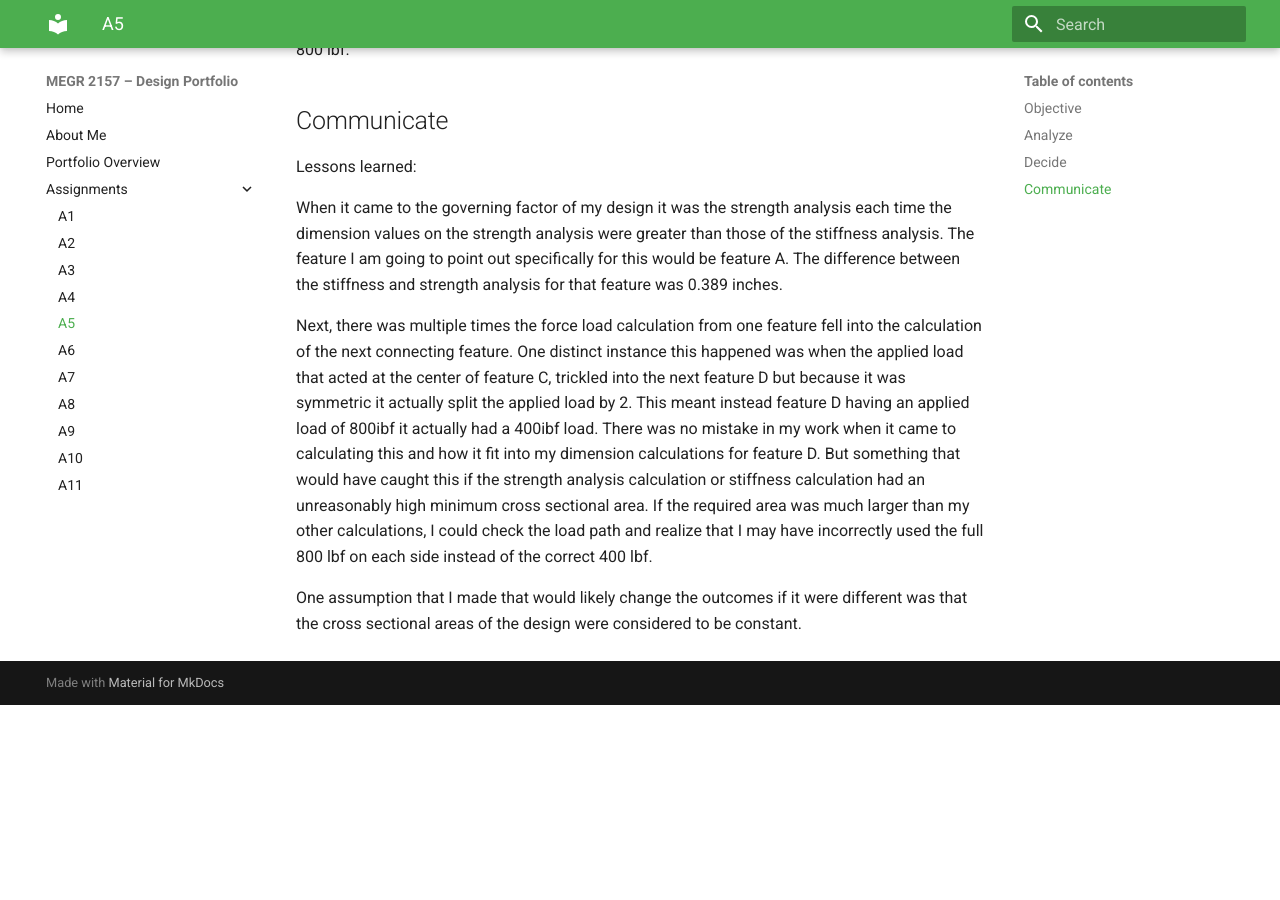
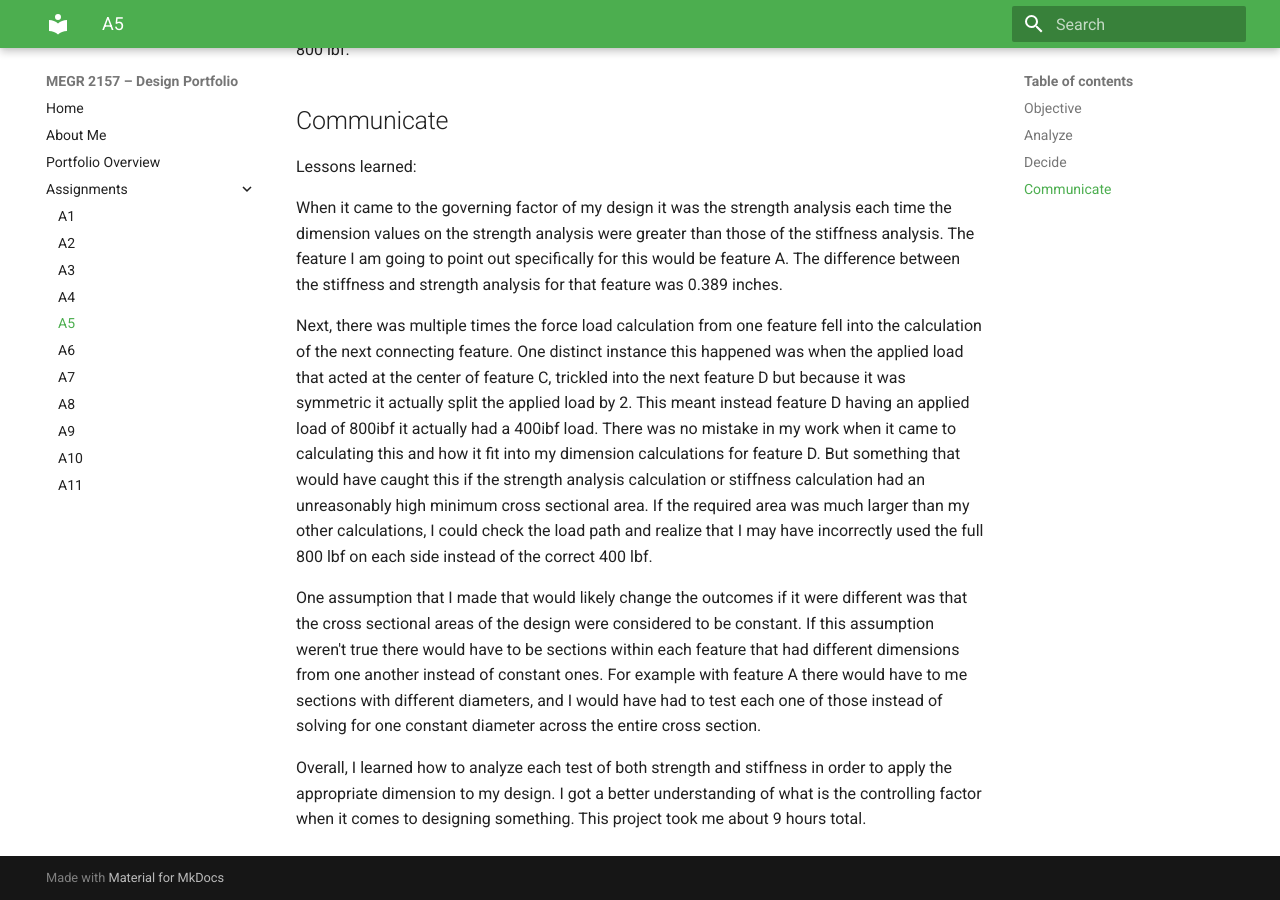
Before and after one commit to alinahsarratt/megr2157-portfolio, an MkDocs documentation site: the page built from docs/assignments/A05/index.md, in a window 1280 px wide and 900 px high, scrolled down 734 px. Built offline with MkDocs 1.6.1 and Material for MkDocs 9.7.7, drawn with Linux system fonts in a browser that asks for light colours; before the commit the page ends 1439 px from its top, so only the background shows below that.

Commit message:
Enhance analysis section with assumptions and outcomes
Added insights on assumptions and analysis results regarding cross-sectional areas and load calculations.

```diff
--- a/docs/assignments/A05/index.md
+++ b/docs/assignments/A05/index.md
@@ -16,4 +16,6 @@ When it came to the governing factor of my design it was the strength analysis e
 
 Next, there was multiple times the force load calculation from one feature fell into the calculation of the next connecting feature. One distinct instance this happened was when the applied load that acted at the center of feature C, trickled into the next feature D but because it was symmetric it actually split the applied load by 2. This meant instead feature D having an applied load of 800ibf it actually had a 400ibf load. There was no mistake in my work when it came to calculating this and how it fit into my dimension calculations for feature D. But something that would have caught this if the strength analysis calculation or stiffness calculation had an unreasonably high minimum cross sectional area. If the required area was much larger than my other calculations, I could check the load path and realize that I may have incorrectly used the full 800 lbf on each side instead of the correct 400 lbf.
 
-One assumption that I made that would likely change the outcomes if it were different was that the cross sectional areas of the design were considered to be constant.
+One assumption that I made that would likely change the outcomes if it were different was that the cross sectional areas of the design were considered to be constant. If this assumption weren't true there would have to be sections within each feature that had different dimensions from one another instead of constant ones. For example with feature A there would have to me sections with different diameters, and I would have had to test each one of those instead of solving for one constant diameter across the entire cross section.
+
+Overall, I learned how to analyze each test of both strength and stiffness in order to apply the appropriate dimension to my design. I got a better understanding of what is the controlling factor when it comes to designing something. This project took me about 9 hours total.
```
